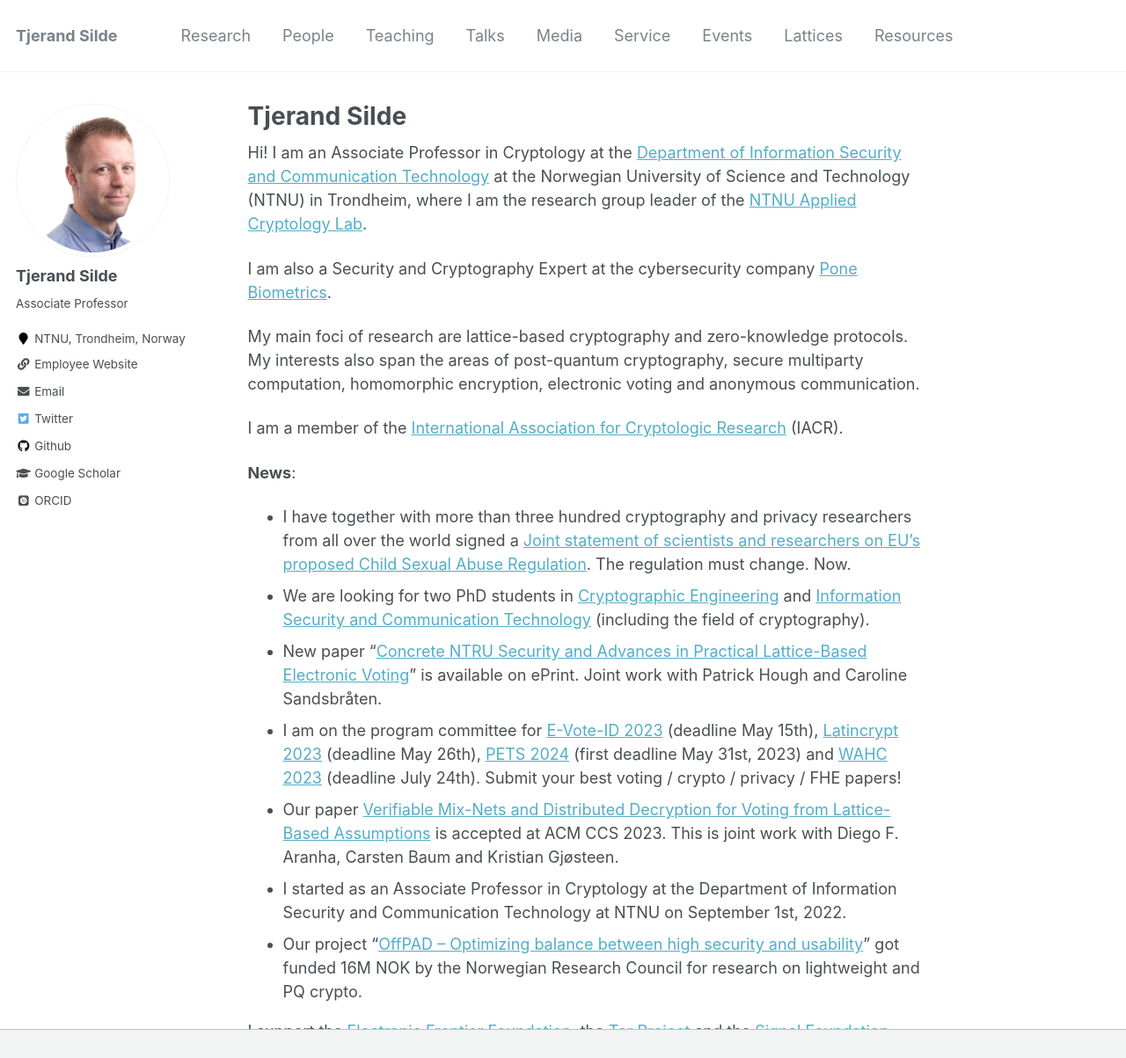
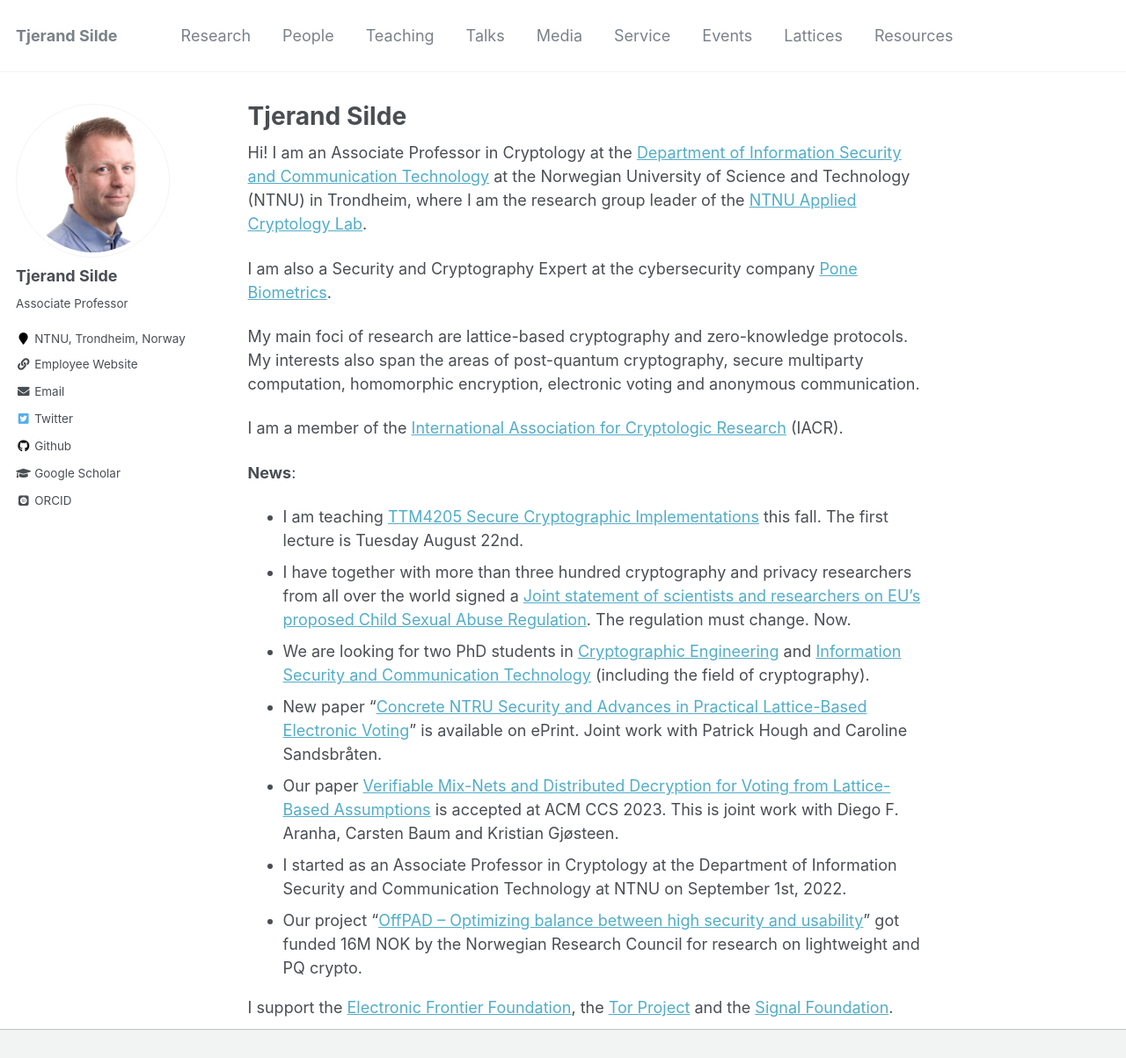
Before and after one commit to tjesi/tjesi.github.io, a Jekyll site: the page built from _pages/about.md, in a window 1280 px wide and 1399 px high, cut to the strip 0-1203 px from the top of the window. Shown: the whole strip at 88% size. Built offline with Jekyll 4.4.1, drawn with Linux system fonts in a browser that asks for light colours; some web fonts are replaced.

Commit message:
Update about.md

```diff
--- a/_pages/about.md
+++ b/_pages/about.md
@@ -18,10 +18,10 @@ I am a member of the [International Association for Cryptologic Research](https:
 
 **News**:
 
+- I am teaching [TTM4205 Secure Cryptographic Implementations](https://www.ntnu.no/studier/emner/TTM4205) this fall. The first lecture is Tuesday August 22nd.
 - I have together with more than three hundred cryptography and privacy researchers from all over the world signed a [Joint statement of scientists and researchers on EU’s proposed Child Sexual Abuse Regulation](https://docs.google.com/document/d/13Aeex72MtFBjKhExRTooVMWN9TC-pbH-5LEaAbMF91Y/edit). The regulation must change. Now.
 - We are looking for two PhD students in [Cryptographic Engineering](https://www.jobbnorge.no/en/available-jobs/job/246480/phd-candidate-in-cryptography-engineering) and [Information Security and Communication Technology](https://www.jobbnorge.no/en/available-jobs/job/247375/phd-candidate-in-information-security-and-communication-technology) (including the field of cryptography).
 - New paper "[Concrete NTRU Security and Advances in Practical Lattice-Based Electronic Voting](https://eprint.iacr.org/2023/933)" is available on ePrint. Joint work with Patrick Hough and Caroline Sandsbråten.
-- I am on the program committee for [E-Vote-ID 2023](https://e-vote-id.org/call-for-papers-2023) (deadline May 15th), [Latincrypt 2023](https://www.espe.edu.ec/latincrypt) (deadline May 26th), [PETS 2024](https://www.petsymposium.org/cfp24.php) (first deadline May 31st, 2023) and [WAHC 2023](https://homomorphicencryption.org/workshops-wahc23) (deadline July 24th). Submit your best voting / crypto / privacy / FHE papers!
 - Our paper [Verifiable Mix-Nets and Distributed Decryption for Voting from Lattice-Based Assumptions](https://eprint.iacr.org/2022/422.pdf) is accepted at ACM CCS 2023. This is joint work with Diego F. Aranha, Carsten Baum and Kristian Gjøsteen.
 - I started as an Associate Professor in Cryptology at the Department of Information Security and Communication Technology at NTNU on September 1st, 2022.
 - Our project "[OffPAD -- Optimizing balance between high security and usability](https://prosjektbanken.forskningsradet.no/en/project/FORISS/321619)" got funded 16M NOK by the Norwegian Research Council for research on lightweight and PQ crypto.
```
